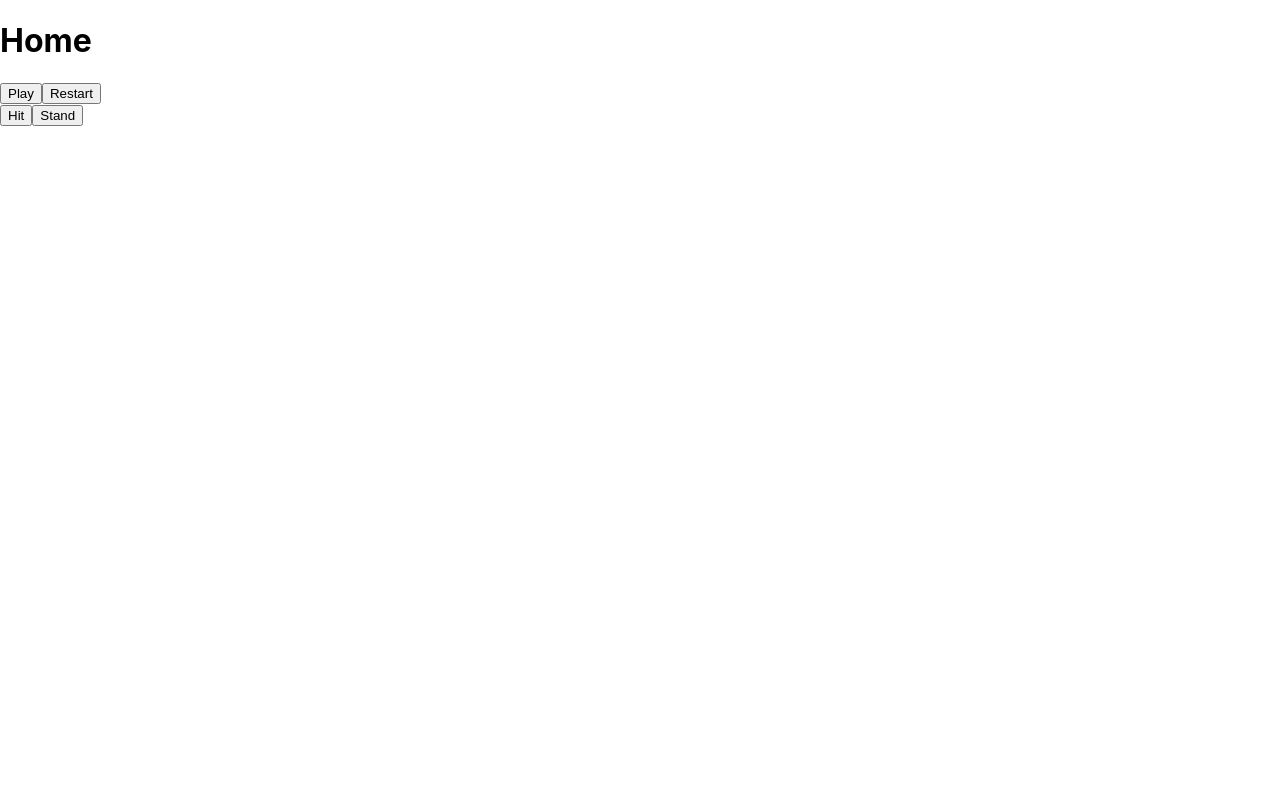
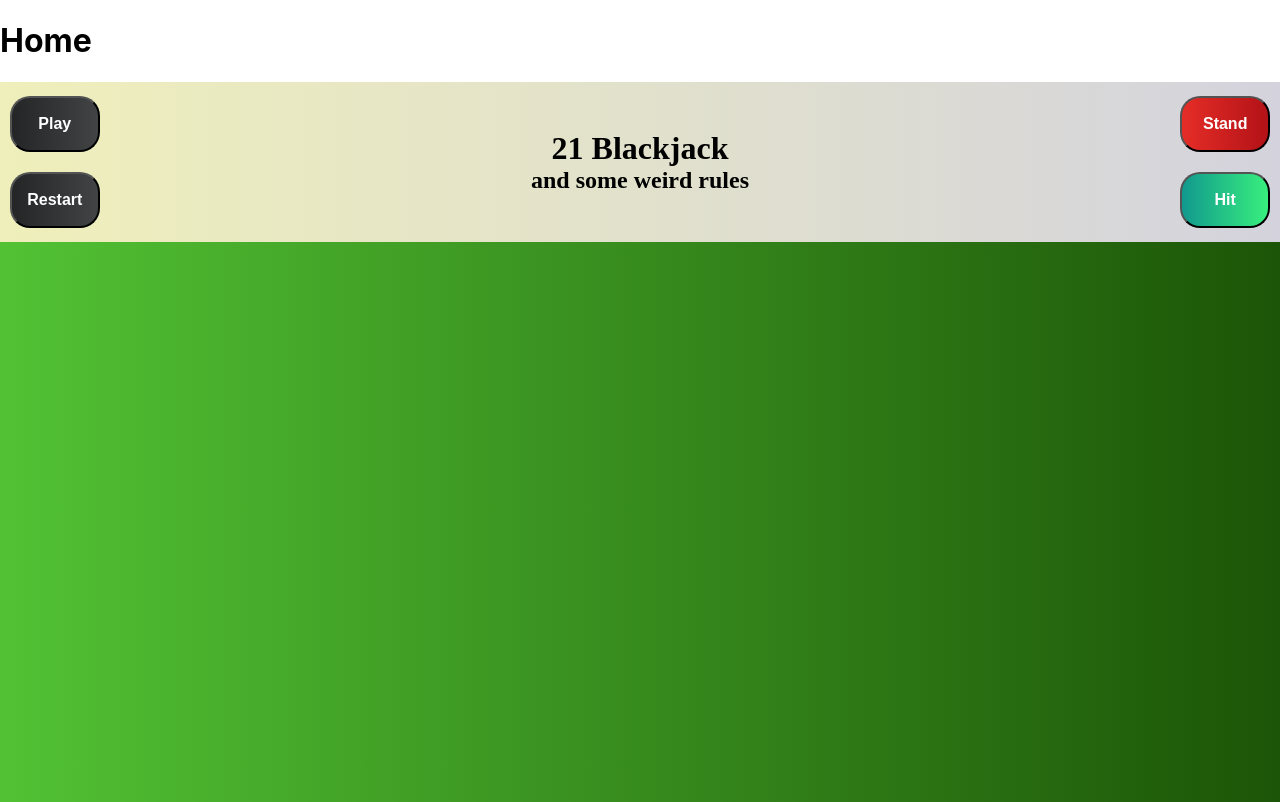
Before and after one commit to RoaRobinson97/blackjack-test, a React (Create React App) app: page / in a window 1280 px wide. Built offline with nearby package versions, Linux system fonts and the light colour scheme.

Commit message:
Styles for table and controls

```diff
--- a/src/components/Home/controls.fixture.js
+++ b/src/components/Home/controls.fixture.js
@@ -1,19 +1,23 @@
 /* eslint-disable react/button-has-type */
 import React from 'react';
+import styles from '../../styles/pages/home.module.scss';
 
 /** Display controls of the game */
 function Controls() {
   return (
-    <div>
-      <div>
-        <button type="submit"> Play </button>
-        <button type="reset"> Restart </button>
+    <div className={styles.controls}>
+      <div className={styles.controls__column}>
+        <button type="submit" className={styles.controls__button__black}> Play </button>
+        <button type="reset" className={styles.controls__button__black}> Restart </button>
       </div>
       <div>
-        <button type="button"> Hit </button>
-        <button type="button"> Stand </button>
+        <h1 className={styles.controls__title}>21 Blackjack</h1>
+        <h2 className={styles.controls__subtitle}>and some weird rules</h2>
       </div>
-
+      <div className={styles.controls__column}>
+        <button type="button" className={styles.controls__button__red}> Stand </button>
+        <button type="button" className={styles.controls__button__green}> Hit </button>
+      </div>
     </div>
   );
 }
--- a/src/components/Home/table.fixture.js
+++ b/src/components/Home/table.fixture.js
@@ -1,11 +1,12 @@
 import React from 'react';
+import styles from '../../styles/pages/home.module.scss';
 
 /** Display table of the game */
 function Table(props) {
   const { children } = props;
 
   return (
-    <div>
+    <div className={styles.table}>
       {children}
     </div>
   );
--- a/src/index.js
+++ b/src/index.js
@@ -1,6 +1,6 @@
 import React from 'react';
 import ReactDOM from 'react-dom/client';
-import './styles/global.style.scss';
+import './styles/global.module.scss';
 import { Provider } from 'react-redux';
 import App from './App';
 import { store } from './redux/store';
--- /dev/null
+++ b/src/styles/pages/home.module.scss
@@ -0,0 +1,74 @@
+.table {
+    width: 100%;
+    height: 70vh;
+    background: linear-gradient(to right, #52c234, #1c5507);
+}
+
+.controls{
+    width: 100%;
+    height: 20vh;
+    background: linear-gradient(to right, #efefbb, #d4d3dd);
+    display: flex;
+    flex-direction: row;
+    justify-content:space-between;
+    align-items: center;
+}
+
+.controls__column{
+    display: flex;
+    flex-direction: column;
+}
+
+.controls__button{
+    width: 7vw;
+    height: 7vh;
+    font-family: sans-serif;
+    font-size: medium;
+    font-weight: 600;
+    border-radius: 20px;
+    margin-block: 10px;
+    margin-inline: 10px;
+    color: white;
+}
+.controls__button:hover{
+    font-size: large;
+}
+
+.controls__button__black{
+   @extend .controls__button;
+   background: linear-gradient(to right, #232526, #414345);
+}
+
+.controls__button__black:hover{
+    background: linear-gradient(to right, #848585, #8d8e8f);
+}
+
+.controls__button__red{
+    @extend .controls__button;
+    background: linear-gradient(to right, #e52d27, #b31217);
+}
+.controls__button__red:hover{
+    @extend .controls__button;
+    background: linear-gradient(to right, #9a1712, #770609);
+}
+
+.controls__button__green{
+    @extend .controls__button;
+    background: linear-gradient(to right, #11998e, #38ef7d);
+ }
+
+.controls__button__green:hover{
+    background: linear-gradient(to right, #3fc6bb, #81eeab);
+}
+
+.controls__title{
+    text-align: center;
+    font-family: serif;
+    margin: 0;
+}
+
+.controls__subtitle{
+    text-align: center;
+    font-family: cursive;
+    margin: 0;
+}
```
Also changed, not shown: src/styles/global.module.scss (renamed from src/styles/global.style.scss), src/styles/pages/pages/home.style.scss (deleted).
